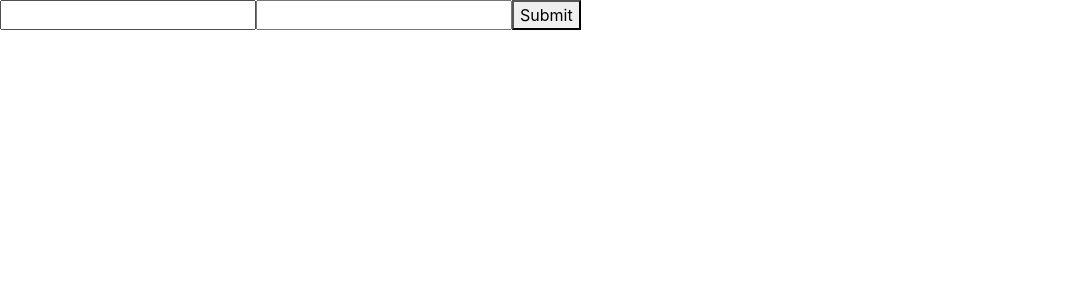
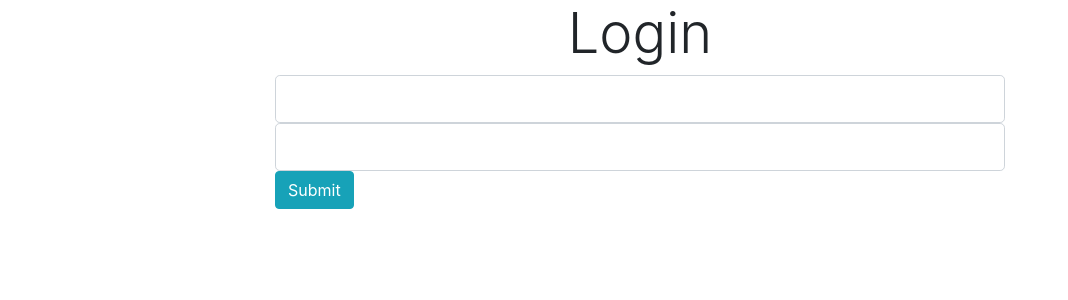
Before and after one commit to dmarch0/picshare, a React (Create React App) app in the folder client/: page /login in a window 1280 px wide. Shown: the top 300 px of the page, without its empty margins (0-1068 px from the left). Built offline with nearby package versions, Linux system fonts and the light colour scheme.

Commit message:
styled login form, added navbar

```diff
--- a/client/src/actions/feedActions.js
+++ b/client/src/actions/feedActions.js
@@ -37,11 +37,13 @@ export const getFeed = page => async dispatch => {
 };
 
 export const nextPage = currentPage => (dispatch, getState) => {
+  window.scrollTo(0, 0);
   dispatch({ type: NEXT_PAGE });
   dispatch(getFeed(currentPage + 1));
 };
 
 export const prevPage = currentPage => dispatch => {
+  window.scrollTo(0, 0);
   dispatch({ type: PREV_PAGE });
   dispatch(getFeed(currentPage - 1));
 };
--- a/client/src/components/auth/Login.js
+++ b/client/src/components/auth/Login.js
@@ -8,12 +8,48 @@ class Login extends React.Component {
     this.props.loginUser(formValues, this.props.history);
   };
   render() {
+    const error = this.props.formError;
     return (
-      <form onSubmit={this.props.handleSubmit(this.onSubmit)}>
-        <Field component="input" name="email" type="email" />
-        <Field component="input" name="password" type="text" />
-        <button>Submit</button>
-      </form>
+      <div className="container">
+        <div className="row">
+          <div className="col-md-8 m-auto">
+            <h1 className="text-center display-4">Login</h1>
+            <form onSubmit={this.props.handleSubmit(this.onSubmit)}>
+              <div className="input-group">
+                <Field
+                  component="input"
+                  name="email"
+                  type="email"
+                  className={
+                    error.email
+                      ? "form-control form-control-lg is-invalid"
+                      : "form-control form-control-lg"
+                  }
+                />
+                {error.email && (
+                  <div className="invalid-feedback">{error.email}</div>
+                )}
+              </div>
+              <div className="input-group">
+                <Field
+                  component="input"
+                  name="password"
+                  type="password"
+                  className={
+                    error.password
+                      ? "form-control form-control-lg is-invalid"
+                      : "form-control form-control-lg"
+                  }
+                />
+                {error.password && (
+                  <div className="invalid-feedback">{error.password}</div>
+                )}
+              </div>
+              <button className="btn btn-info">Submit</button>
+            </form>
+          </div>
+        </div>
+      </div>
     );
   }
 }
@@ -21,7 +57,7 @@ class Login extends React.Component {
 const formConnected = reduxForm({ form: "loginForm" })(Login);
 
 const mapStateToProps = state => {
-  return {};
+  return { formError: state.error };
 };
 
 export default connect(
```
